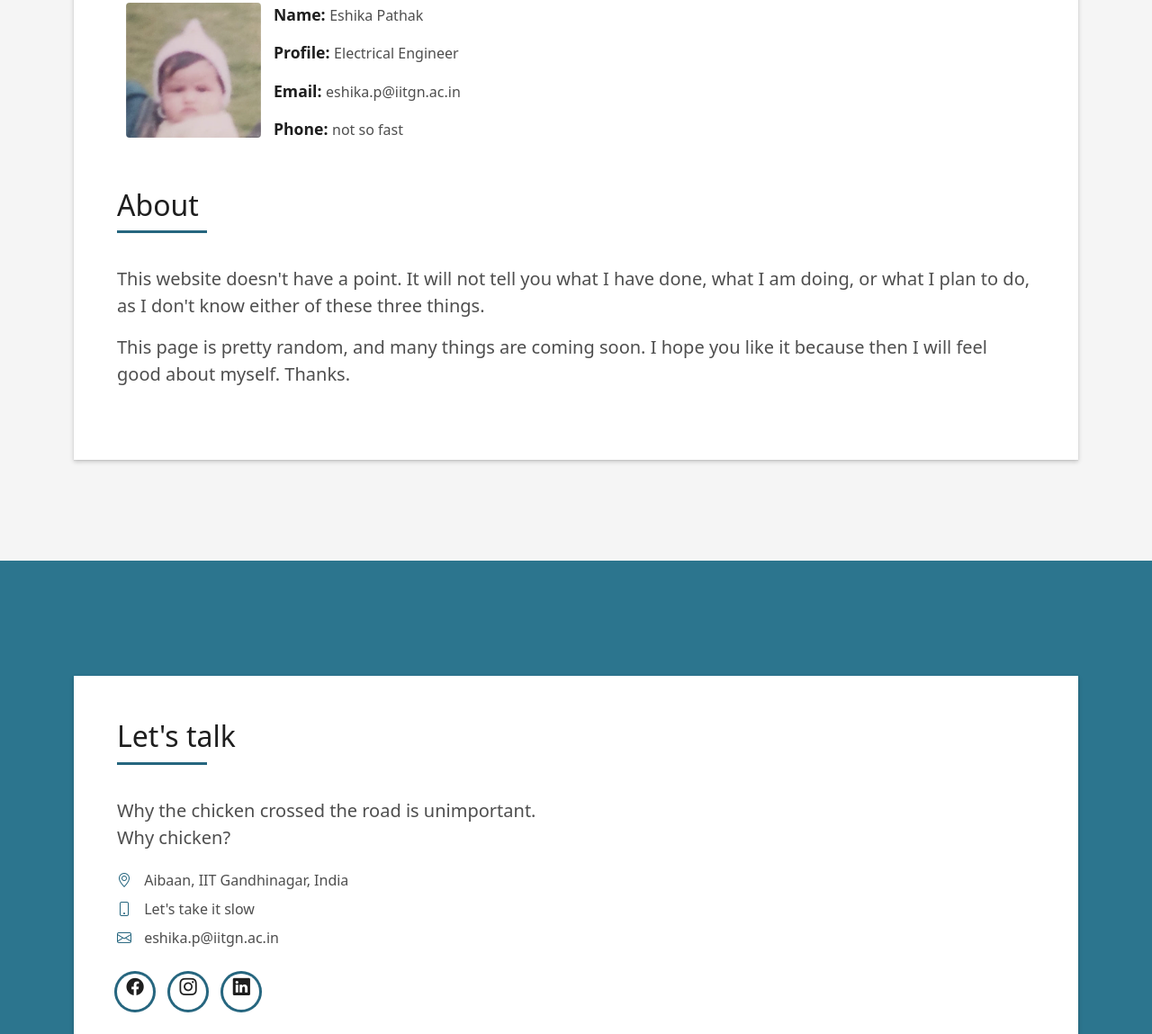
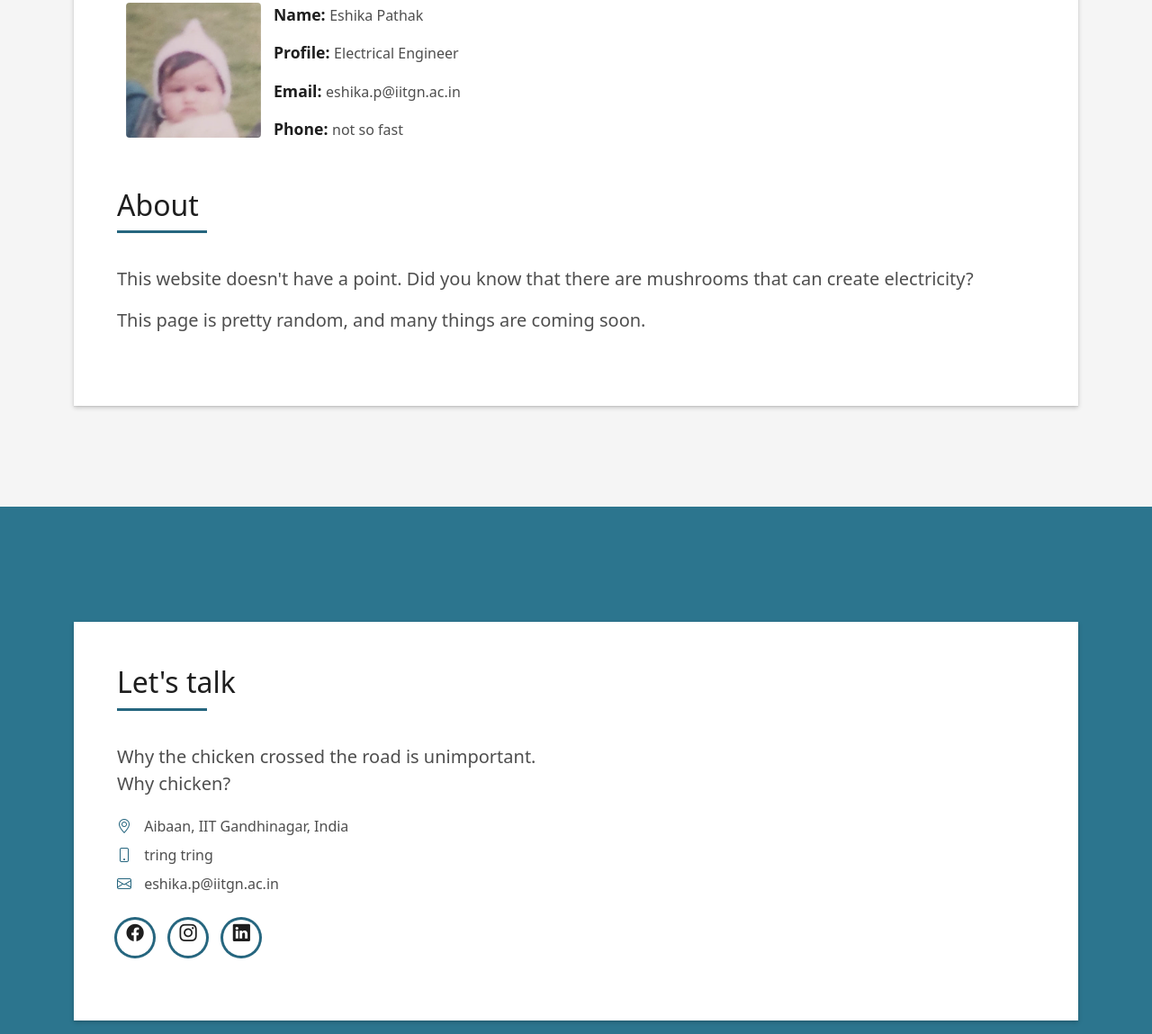
Before and after one commit to eshikapathak/eshika_pathak.github.io, a plain HTML site: page index.html in a window 1280 px wide. Shown: the part 925-2074 px from the top of the page at 90% size. Drawn offline with Linux system fonts and the light colour scheme.

Commit message:
Update index.html

```diff
--- a/index.html
+++ b/index.html
@@ -147,10 +147,10 @@
                       </h5>
                     </div>
                     <p class="lead">
-                      This website doesn't have a point. It will not tell you what I have done, what I am doing, or what I plan to do, as I don't know either of these three things.
+                      This website doesn't have a point. Did you know that there are mushrooms that can create electricity?
                     </p>
                     <p class="lead">
-                      This page is pretty random, and many things are coming soon. I hope you like it because then I will feel good about myself. Thanks.
+                      This page is pretty random, and many things are coming soon.
                     </p>
 
                   </div>
@@ -722,7 +722,7 @@
                       </p>
                       <ul class="list-ico">
                         <li><span class="bi bi-geo-alt"></span> Aibaan, IIT Gandhinagar, India</li>
-                        <li><span class="bi bi-phone"></span> Let's take it slow</li>
+                        <li><span class="bi bi-phone"></span> tring tring</li>
                         <li><span class="bi bi-envelope"></span> eshika.p@iitgn.ac.in</li>
                       </ul>
                     </div>
```
